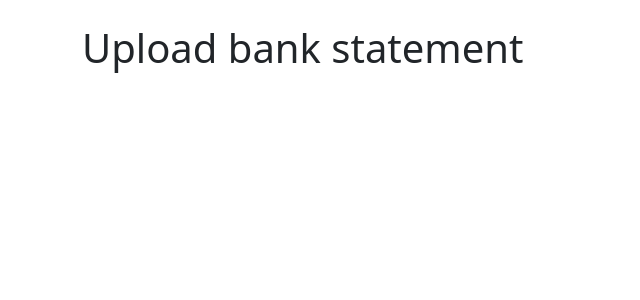
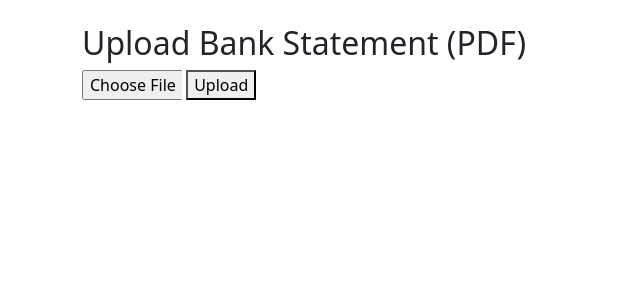
Before and after one commit to gertazas/garysAccounts, a Django app: page /trailer-selection/upload_bank/ in a window 1280 px wide. Shown: the part 56-356 px from the top of the page, without its empty margins (0-640 px from the left). Run offline with Django 5.2, Linux system fonts and the light colour scheme.

Commit message:
chore: add logic to upload pdf, create htmlfor it

```diff
--- a/garysAccApp/templates/upload_bank.html
+++ b/garysAccApp/templates/upload_bank.html
@@ -5,9 +5,18 @@
 {% block content %}
 
 <body>
-    <h1>Upload bank statement</h1>
+    <h2>Upload Bank Statement (PDF)</h2>
+    <form action="" method="post" enctype="multipart/form-data">
+        {% csrf_token %}
+        <input type="file" name="pdf_file" accept="application/pdf" required>
+        <button type="submit">Upload</button>
+    </form>
+
+    {% if extracted_text %}
+        <h3>Extracted Data:</h3>
+        <textarea rows="10" cols="80">{{ extracted_text }}</textarea>
+    {% endif %}
 </body>
 
 
-
 {% endblock %}
--- a/garysAccApp/views.py
+++ b/garysAccApp/views.py
@@ -4,6 +4,11 @@ from django.db import transaction
 from django.contrib import messages
 from django.utils.safestring import mark_safe
 import time
+import fitz  # PyMuPDF for PDF processing
+import os
+from django.shortcuts import render
+from django.core.files.storage import FileSystemStorage
+from django.conf import settings
 
 
 # Step 1: Select number of trailers
@@ -115,5 +120,18 @@ def trailer_summary(request):
 
 
 def upload_bank(request):
+    extracted_text = ""
 
-    return render(request, "upload_bank.html")
+    if request.method == "POST" and request.FILES.get("pdf_file"):
+        pdf_file = request.FILES["pdf_file"]
+        fs = FileSystemStorage(location=os.path.join(settings.MEDIA_ROOT, "uploads"))
+        filename = fs.save(pdf_file.name, pdf_file)
+        file_path = fs.path(filename)
+
+        # Extract text from PDF
+        with fitz.open(file_path) as doc:
+            extracted_text = "\n".join([page.get_text() for page in doc])
+
+        # (Optional) Process extracted text here before sending to Google Sheets
+
+    return render(request, "upload_bank.html", {"extracted_text": extracted_text})
--- a/garysAccountsProject/settings.py
+++ b/garysAccountsProject/settings.py
@@ -154,6 +154,12 @@ DEFAULT_AUTO_FIELD = 'django.db.models.BigAutoField'
 # # Activate Django-Heroku
 # django_heroku.settings(locals())
 # Store session data in the database
+
+
+MEDIA_URL = "/media/"
+MEDIA_ROOT = os.path.join(BASE_DIR, "media")
+
+
 SESSION_ENGINE = "django.contrib.sessions.backends.db"
 
 # Ensure the session cookie is not deleted
--- a/garysAccountsProject/urls.py
+++ b/garysAccountsProject/urls.py
@@ -16,8 +16,15 @@ Including another URLconf
 """
 from django.contrib import admin
 from django.urls import include, path
+from django.conf import settings
+from django.conf.urls.static import static
+
 
 urlpatterns = [
     path('admin/', admin.site.urls),
     path("", include("garysAccApp.urls")),
 ]
+
+# Serve media files during development
+if settings.DEBUG:
+    urlpatterns += static(settings.MEDIA_URL, document_root=settings.MEDIA_ROOT)
```
Also changed, not shown: db.sqlite3, 1 other file.
